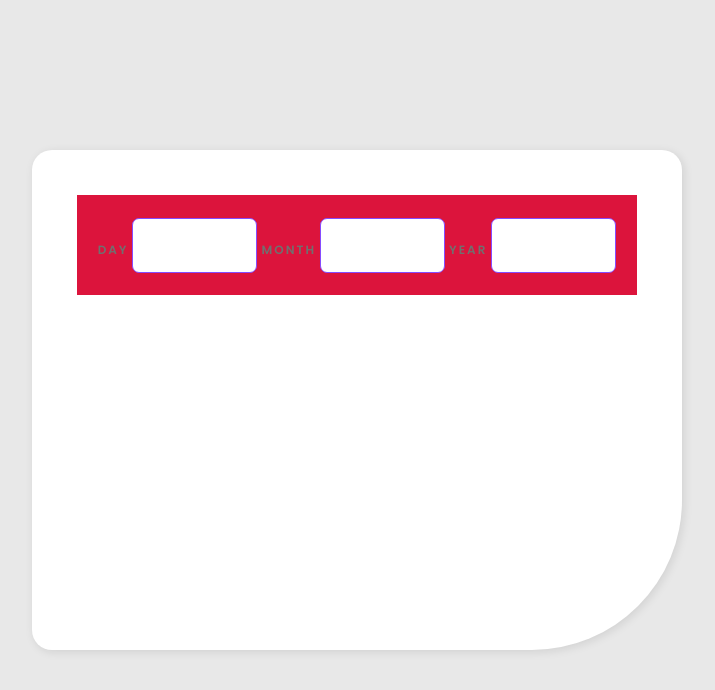
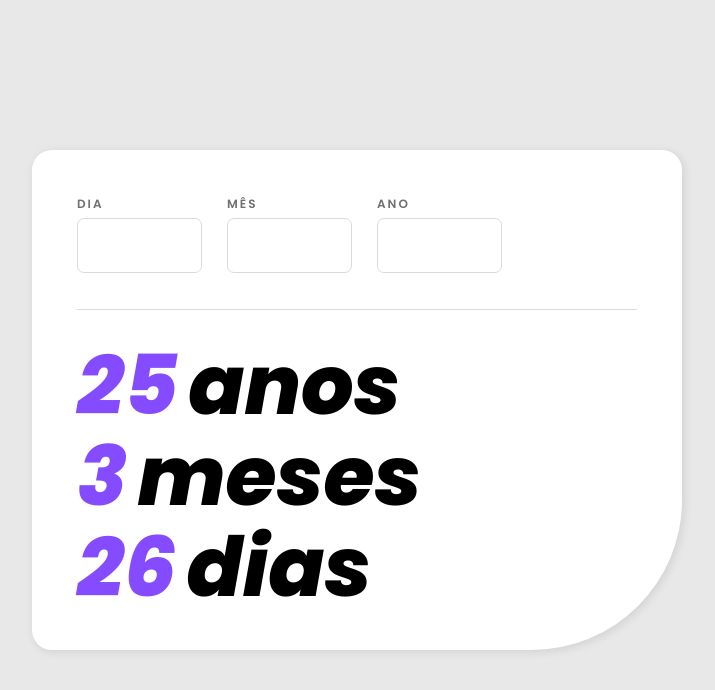
Before and after one commit to andrenanni/Age-calculator, a plain HTML site: page index.html in a window 1280 px wide. Shown: the whole page, without its empty margins (283-998 px from the left). Drawn offline with Linux system fonts and the light colour scheme.

Commit message:
Update do código

```diff
--- a/index.html
+++ b/index.html
@@ -10,19 +10,35 @@
     <main>
         <div class="calculator">
             <div class="info-data">
-                <div class="box-input">
-                    <label class="label-txt" for="textDay">DAY</label>
+                    <label class="label-txt" for="textDay">DIA
                     <input type="text" name="textDay" id="textDay" class="box-txt">
+                    </label>
 
-                    <label class="label-txt" for="textMonth">MONTH</label>
+                    <label class="label-txt" for="textMonth">MÊS
                     <input type="text" name="textDay" id="textMonth" class="box-txt">
+                    </label>
 
-                    <label class="label-txt" for="textYear">YEAR</label>
+                    <label class="label-txt" for="textYear">ANO
                     <input type="text" name="textDay" id="textYear" class="box-txt">
+                    </label>
+            </div>
+             <!-- <div class="button"></div> -->
+            <div class="data-result">
+                <div class="data">
+                    <div>
+                        <p class="number">25</p>
+                        <p class="text">anos</p>
+                    </div>
+                    <div>
+                        <p class="number">3</p>
+                        <p class="text">meses</p>
+                    </div>
+                    <div>
+                        <p class="number">26</p>
+                        <p class="text">dias</p>
+                    </div>
                 </div>
             </div>
-            <div class="data-result"></div>
-            <div class="button"></div>
         </div>
     </main>
 </body>
--- a/style.css
+++ b/style.css
@@ -1,4 +1,4 @@
-@import url('https://fonts.googleapis.com/css2?family=Poppins:wght@600;700;800&display=swap');
+@import url('https://fonts.googleapis.com/css2?family=Poppins:ital,wght@0,600;0,700;1,400;1,800&display=swap');
 
 *{
     padding: 0;
@@ -32,17 +32,14 @@ main{
 
 .info-data{
     display: flex;
-    align-items: center;
-    justify-content: center;
-    height: 100px;
-    background-color: crimson;
-}
-
-.box-input{
-
+    gap: 25px;
+    height: 115px;
+    border-bottom: 1px solid hsl(0, 0%, 86%);
 }
 
 .label-txt{
+    display: flex;
+    flex-direction: column;
     font-family: 'Poppins', sans-serif;
     font-weight: 600;
     color: hsl(0, 1%, 44%);
@@ -56,11 +53,20 @@ main{
     border-radius: 7px;
     height: 55px;
     width: 125px;
-    border: 1px solid hsl(259, 100%, 65%);
+    border: 1px solid hsl(0, 0%, 86%);
     font-size: 18pt;
     padding: 15px;
+    margin-top: 5px;
     caret-color: hsl(259, 100%, 65%);
     cursor: pointer;
+}
+
+.box-txt:focus{
+    border: 1px solid hsl(259, 100%, 65%);
+}
+
+.box-txt:hover{
+    border: 1px solid hsl(259, 100%, 65%);
 }
 
 input:focus{
@@ -68,13 +74,25 @@ input:focus{
 }
 
 
-/* .data-result{
-    background-color: blue;
-    height: 70%;
+.data-result{
+    margin-top: 30px;
     width: 80%;
 }
 
-.button{
+.data>div{
+    display: flex;
+    gap: 10px;
+}
 
+.data{
+    font-family: 'Poppins', sans-serif;
+    font-weight: 800;
+    font-style: italic;
+    font-size: 62pt;
+    line-height: 1.1;
+    cursor: default;
 }
-*/
+
+.number{
+    color: hsl(259, 100%, 65%);
+}
```
Also changed, not shown: 1 other file.
